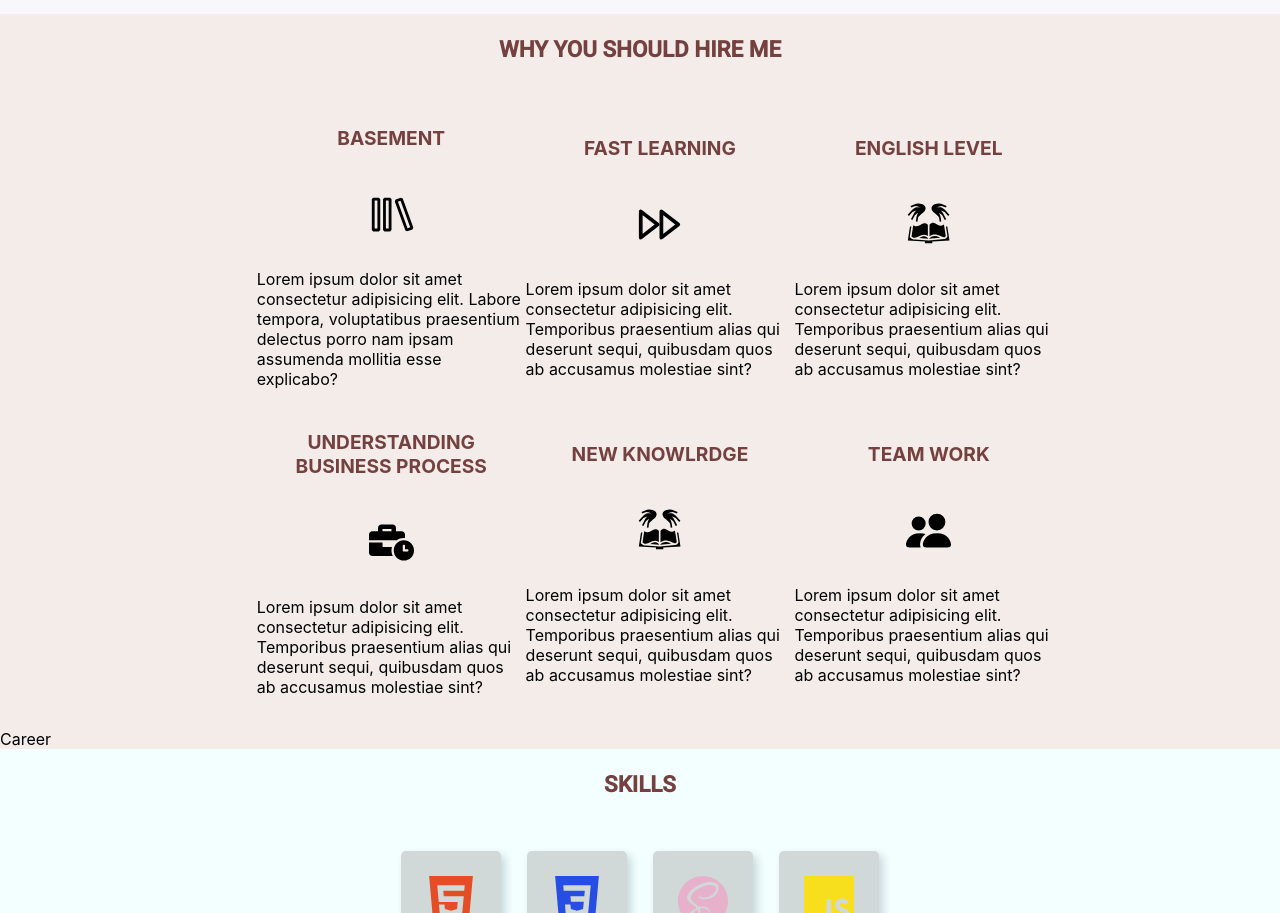
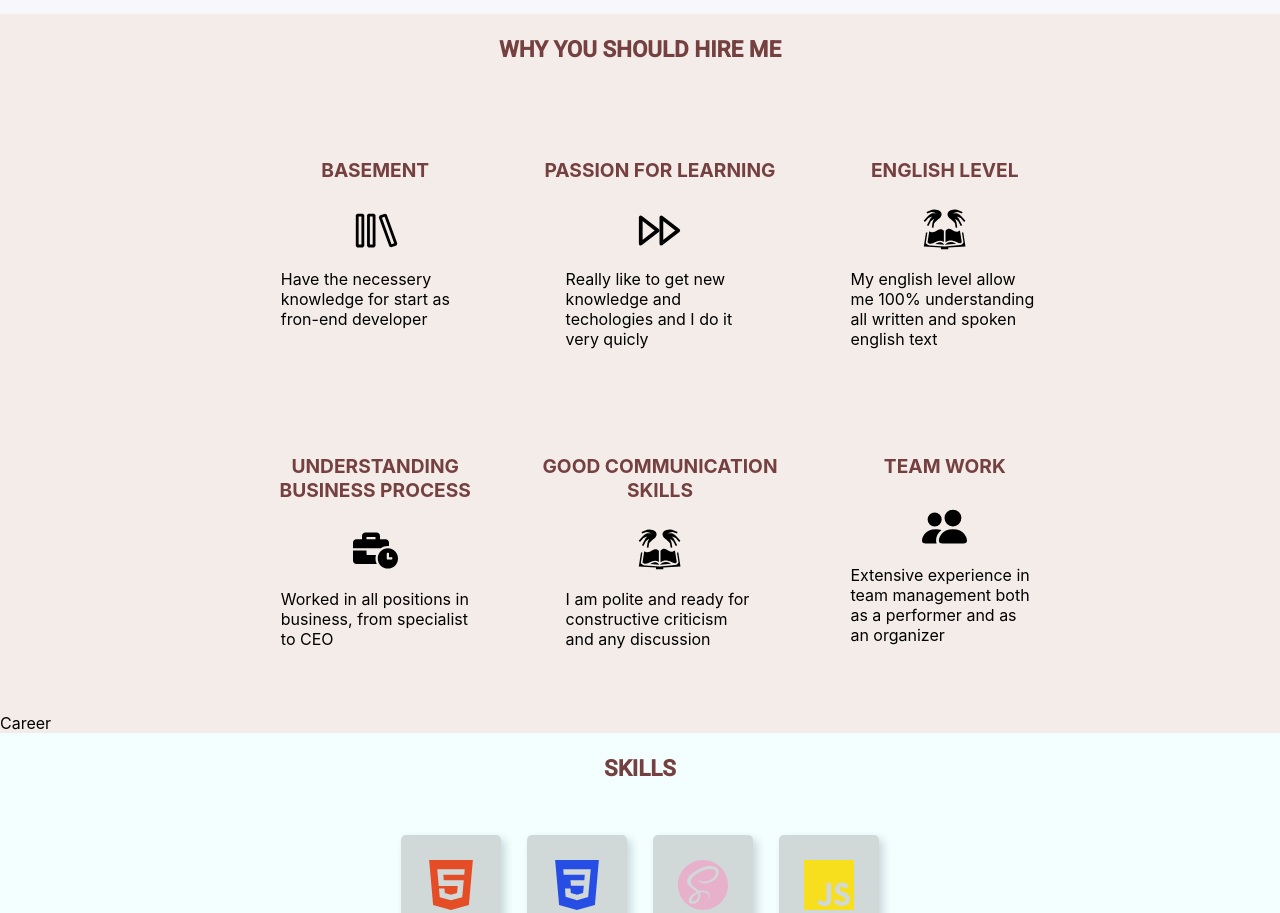
Before and after one commit to sanych85/myPortfolio, a React (Create React App) app: page / in a window 1280 px wide. Shown: the part 1332-2245 px from the top of the page. Built offline with nearby package versions, Linux system fonts and the light colour scheme; a web font is replaced by a local one.

Commit message:
add advantages description

```diff
--- a/src/Components/AdvantageItem.tsx
+++ b/src/Components/AdvantageItem.tsx
@@ -24,7 +24,8 @@ const Li = styled.li`
   display: flex;
   flex-direction: column;
   width: 30%;
-  gap: 1rem;
+  margin: 2rem 0.5rem;
+  /* border: 1px solid #000; */
 `;
 const SvgWrapper = styled.div`
 display: flex;
@@ -35,4 +36,7 @@ justify-content: center;
 
   }`;
 
-const Description = styled.p``;
+const Description = styled.p`
+padding-left:2.5rem;
+padding-right: 2.5rem;
+`;
--- a/src/Components/WhyYouShouldHire.tsx
+++ b/src/Components/WhyYouShouldHire.tsx
@@ -23,12 +23,13 @@ const Wrapper = styled.section`
   width: 100%;
   flex-direction: column;
   align-items: center;
+
 `;
 const InnerWrapper = styled.ul`
   display: flex;
   flex-wrap: wrap;
   width: 70%;
   justify-content: center;
-  align-items: center;
+  /* align-items: center; */
 
 `;
--- a/src/data/advantages.js
+++ b/src/data/advantages.js
@@ -9,36 +9,36 @@ export const advantages = [
         id: 1,
         name: "basement",
         svg: <VscLibrary/>,
-        description: "Lorem ipsum dolor sit amet consectetur adipisicing elit. Labore tempora, voluptatibus praesentium delectus porro nam ipsam assumenda mollitia esse explicabo?"
+        description: "Have the necessery knowledge for start as fron-end developer"
     },
     {
         id: 2,
-        name: "fast learning",
+        name: "passion for learning",
         svg: <FiFastForward/>,
-        description: "Lorem ipsum dolor sit amet consectetur adipisicing elit. Temporibus praesentium alias qui deserunt sequi, quibusdam quos ab accusamus molestiae sint?"
+        description: "Really like to get new knowledge and techologies and I do it very quicly "
     },
     {
         id: 3,
         name: "english level",
         svg: <GiGiftOfKnowledge/>,
-        description: "Lorem ipsum dolor sit amet consectetur adipisicing elit. Temporibus praesentium alias qui deserunt sequi, quibusdam quos ab accusamus molestiae sint?"
+        description: "My english level allow me 100% understanding all written and spoken english text"
     },
     {
         id: 4,
-        name: " Understanding Business process",
+        name: " understanding business process",
         svg: <FaBusinessTime/>,
-        description: "Lorem ipsum dolor sit amet consectetur adipisicing elit. Temporibus praesentium alias qui deserunt sequi, quibusdam quos ab accusamus molestiae sint?"
+        description: "Worked in all positions in business, from specialist to CEO "
     },
     {
         id: 5,
-        name: "New knowlrdge",
+        name: "good communication skills",
         svg: <GiGiftOfKnowledge/>,
-        description: "Lorem ipsum dolor sit amet consectetur adipisicing elit. Temporibus praesentium alias qui deserunt sequi, quibusdam quos ab accusamus molestiae sint?"
+        description: "I am polite and ready for constructive criticism and any discussion"
     },
     {
         id: 6,
         name: "team work",
         svg: <BsPeopleFill/>,
-        description: "Lorem ipsum dolor sit amet consectetur adipisicing elit. Temporibus praesentium alias qui deserunt sequi, quibusdam quos ab accusamus molestiae sint?"
+        description: "Extensive experience in team management both as a performer and as an organizer"
     },
 ]
```
